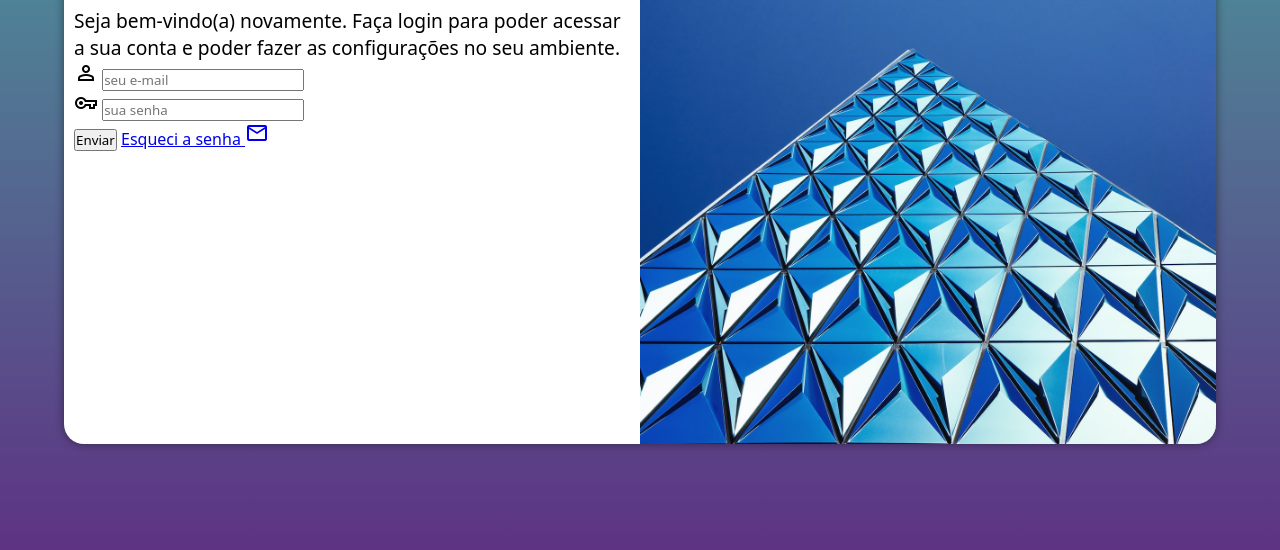
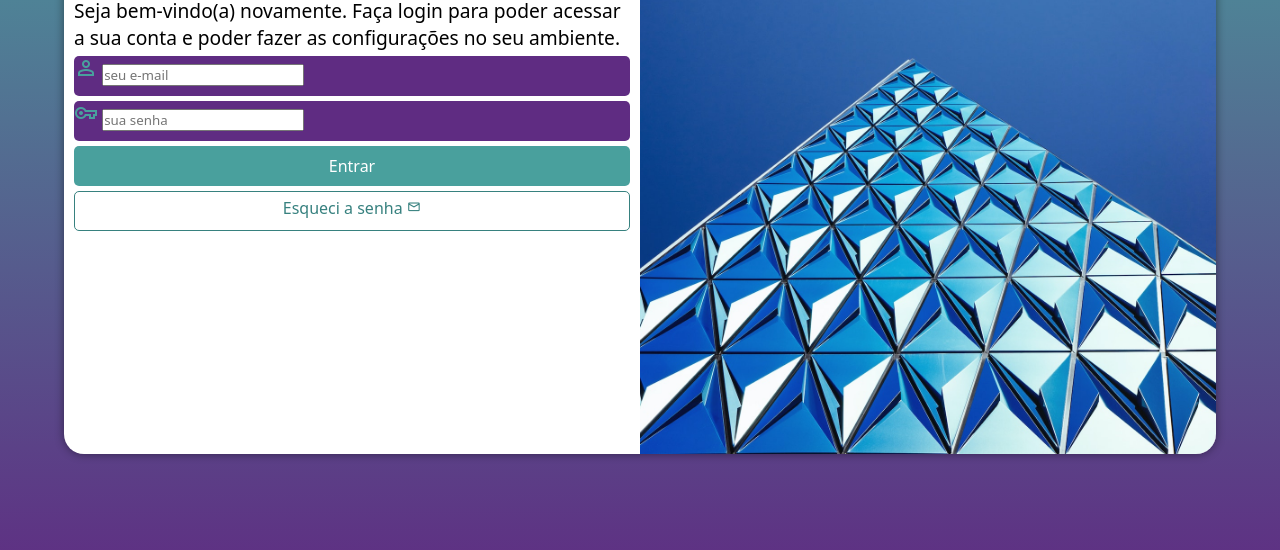
Before and after one commit to GeorgeWinston/projeto-login, a plain HTML site: page index.html in a window 1280 px wide. Shown: the part 206-756 px from the top of the page. Drawn offline with nearby package versions, Linux system fonts and the light colour scheme.

Commit message:
Configuramos o CSS dos input e label do formulário

```diff
--- a/estilos/style.css
+++ b/estilos/style.css
@@ -41,7 +41,7 @@ Lilás: #5f2c82
     transform: translate(-50%, -50%);
     background-color: #fff;
     width: 250px;
-    height: 500px;
+    height: 520px;
     border-radius: 20px;
     overflow: hidden;
     box-shadow: 0px 0px 10px #00000073;
@@ -71,3 +71,58 @@ Lilás: #5f2c82
  div#formulario > p {
    font-size: 0.8em;
  }
+ /* Configurações dos campos do formulário */
+ form > div.campo {
+   display: block;
+   background-color: #5f2c82;
+   width: 100%;
+   height: 40px;
+   border-radius: 5px;
+   margin: 5px 0px;
+ }
+ div.campo > label {
+   display: none;
+ }
+ /* Configurações dos ícones do campo dos formulários _ eu coloquei*/
+ div.campo > span {
+   color: #49a09d;
+ }
+
+ /* Configurações do botão enviar*/
+ form > input[type=submit] {
+   display: block;
+   font-size: 1em;
+   color: #fff;
+   width: 100%;
+   height: 40px;
+   background-color:  #49a09d;
+   border: none;
+   border-radius: 5px;
+   cursor: pointer;
+ }
+ form > input[type=submit]:hover{
+   background-color: #37817f;
+ }
+/* Configurações do botão esqueci a senha*/
+form > a.botao {
+   display: block;
+   text-align: center;
+   font-size: 1em;
+   color: #37817f;
+   width: 100%;
+   height: 40px;
+   padding-top: 5px;
+   margin-top: 5px;
+   background-color: #fff;
+   border: 1px solid #37817f;
+   border-radius: 5px;
+   text-decoration: none;
+}
+form > a.botao:hover {
+   background-color: #37817f;
+   color: #fff;
+}
+/* Configurações do ícone do botão enviar*/
+form > a.botao > span {
+   font-size: 0.9em;
+}
--- a/index.html
+++ b/index.html
@@ -32,8 +32,8 @@
                             <input type="password" name="senha" id="isenha" placeholder="sua senha" autocomplete="current-password" required minlength="8" maxlength="20">
                             <label for="isenha"></label>
                         </div>
-                        <input type="submit" value="Enviar">
-                        <a href="esqueci.php">Esqueci a senha <span class="material-symbols-outlined">mail</span></a>
+                        <input type="submit" value="Entrar">
+                        <a href="esqueci.php" class="botao">Esqueci a senha <span class="material-symbols-outlined">mail</span></a>
                     </form>
                 </div>
             </section>
```
